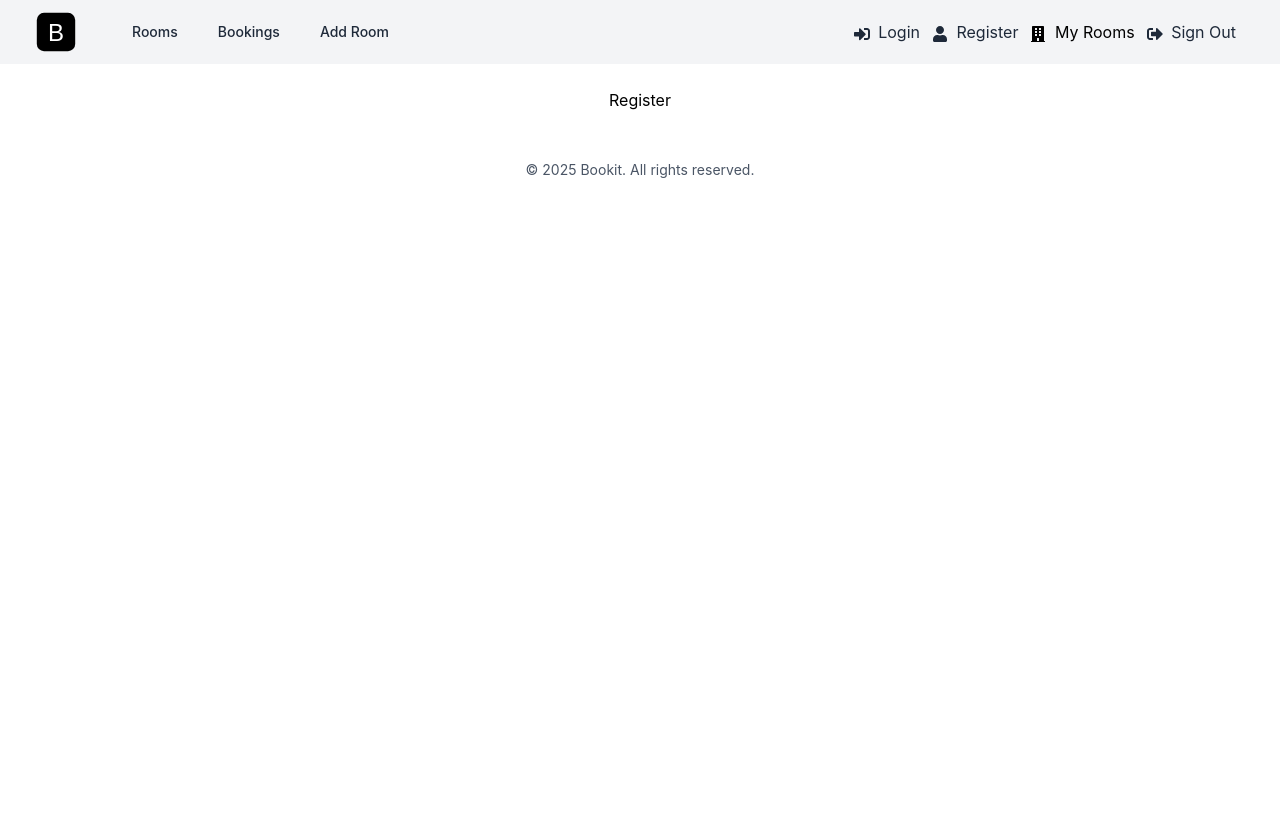
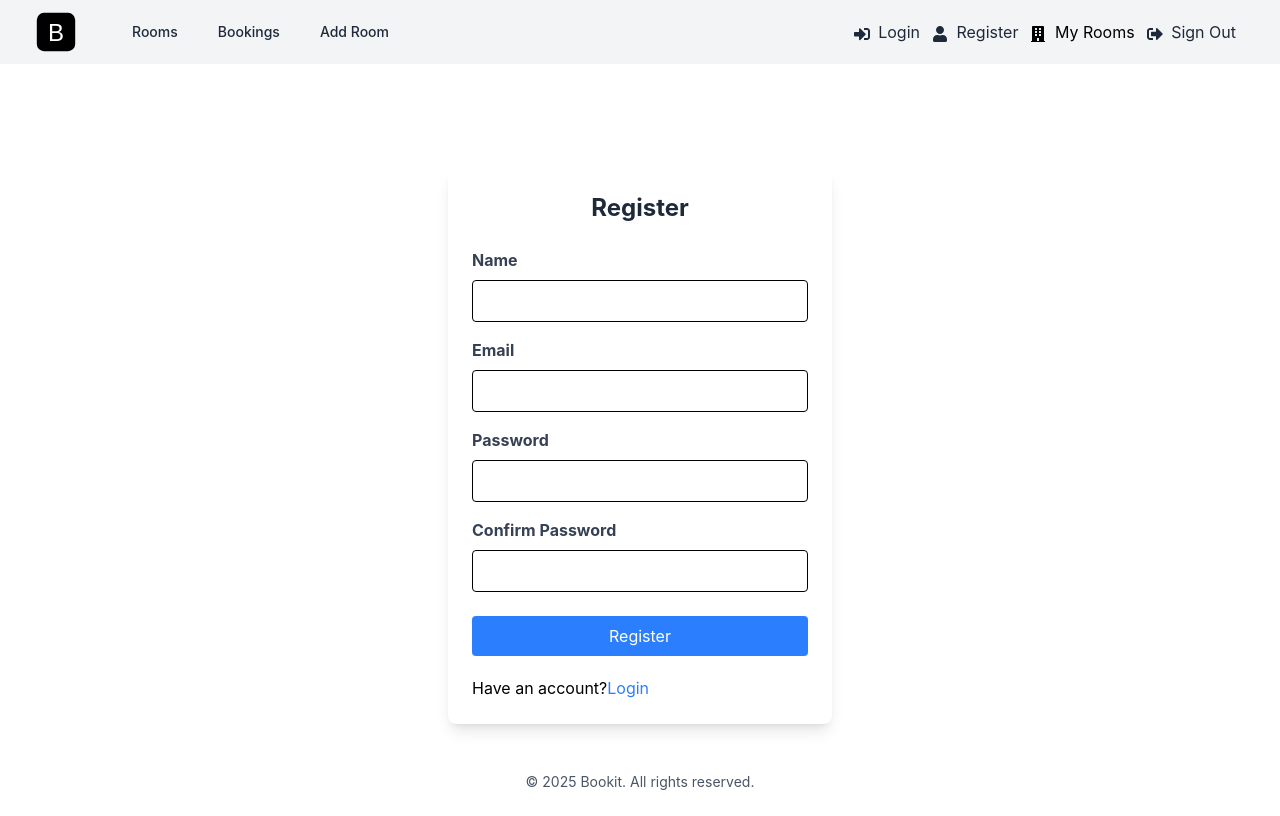
Before and after one commit to Mehdi-Rh/Bookit-Mern, a React (Vite) app in the folder frontend/: page /register in a window 1280 px wide. Built offline with nearby package versions, Linux system fonts and the light colour scheme.

Commit message:
Prepare all component

```diff
--- a/frontend/src/App.jsx
+++ b/frontend/src/App.jsx
@@ -5,10 +5,10 @@ import { BrowserRouter as Router, Routes, Route } from "react-router-dom";
 import RoomDetails from "./pages/rooms/RoomDetails";
 import Login from "./pages/auth/Login";
 import Register from "./pages/auth/Register";
-import Bookings from "./pages/Bookings";
 import AddRooms from "./pages/rooms/AddRooms";
 import Home from "./pages/rooms/Home";
 import MyRooms from "./pages/rooms/MyRooms";
+import BookingsPage from "./pages/bookings/BookingsPage";
 
 function App() {
   return (
@@ -31,7 +31,7 @@ function App() {
               <Route path="/rooms/:id" element={<RoomDetails />} />
               <Route path="/rooms/add" element={<AddRooms />} />
               <Route path="/rooms/my" element={<MyRooms />} />
-              <Route path="/bookings" element={<Bookings />} />
+              <Route path="/bookings" element={<BookingsPage />} />
             </Routes>
           </div>
           <Footer />
--- a/frontend/src/pages/Bookings.jsx
+++ /dev/null
@@ -1,7 +0,0 @@
-import React from "react";
-
-const Bookings = () => {
-  return <div>Bookings</div>;
-};
-
-export default Bookings;
--- a/frontend/src/pages/auth/Login.jsx
+++ b/frontend/src/pages/auth/Login.jsx
@@ -1,7 +1,96 @@
-import React from "react";
+// import { useRouter } from "next/navigation";
+import { useEffect } from "react";
+// import { useFormState } from "react-dom";
+import { toast } from "react-toastify";
+// import createSession from "../actions/createSession";
+// import { useAuth } from "@/context/authContext";
+import { Link, redirect } from "react-router";
+import { useForm } from "react-hook-form";
 
-const Login = () => {
-  return <div>Login</div>;
+const LoginPage = () => {
+  const {
+    register,
+    handleSubmit,
+    formState: { errors, isSubmitSuccessful },
+  } = useForm();
+
+  // const { isAuthenticated, setIsAuthenticated } = useAuth();
+
+  const onSubmit = async (data) => {
+    console.log({ login: data });
+    // await signup(data.name, data.email, data.password);
+  };
+
+  useEffect(() => {
+    if (errors) toast.error(errors);
+    if (isSubmitSuccessful) {
+      toast.success("Logged in successfully!");
+      // setIsAuthenticated(true);
+      redirect("/");
+    }
+  }, [errors, isSubmitSuccessful]);
+
+  return (
+    <div className="flex items-center justify-center w-auto md:w-md">
+      <div className="bg-white shadow-lg rounded-lg p-6 w-full max-w-sm mt-20">
+        <form onSubmit={handleSubmit(onSubmit)}>
+          <h2 className="text-2xl font-bold text-center text-gray-800 mb-6">
+            Login
+          </h2>
+
+          <div className="mb-4">
+            <label
+              htmlFor="email"
+              className="block text-gray-700 font-bold mb-2"
+            >
+              Email
+            </label>
+            <input
+              type="email"
+              id="email"
+              name="email"
+              className="border rounded w-full py-2 px-3"
+              autoComplete="email"
+              required
+            />
+          </div>
+
+          <div className="mb-6">
+            <label
+              htmlFor="password"
+              className="block text-gray-700 font-bold mb-2"
+            >
+              Password
+            </label>
+            <input
+              type="password"
+              id="password"
+              name="password"
+              className="border rounded w-full py-2 px-3"
+              autoComplete="password"
+              required
+            />
+          </div>
+
+          <div className="flex flex-col gap-5">
+            <button
+              type="submit"
+              className="bg-blue-500 text-white px-4 py-2 rounded hover:bg-blue-700"
+            >
+              Login
+            </button>
+
+            <p>
+              No account?
+              <Link to="/register" className="text-blue-500">
+                Register
+              </Link>
+            </p>
+          </div>
+        </form>
+      </div>
+    </div>
+  );
 };
 
-export default Login;
+export default LoginPage;
--- a/frontend/src/pages/auth/Register.jsx
+++ b/frontend/src/pages/auth/Register.jsx
@@ -1,7 +1,125 @@
-import React from "react";
+"use client";
 
-const Register = () => {
-  return <div>Register</div>;
+import { useEffect } from "react";
+import { useForm } from "react-hook-form";
+import { toast } from "react-toastify";
+import { Link, redirect } from "react-router";
+// import createUser from '@/app/actions/createUser';
+
+const RegisterPage = () => {
+  const {
+    register,
+    handleSubmit,
+    formState: { errors, isSubmitSuccessful },
+  } = useForm();
+
+  const onSubmit = async (data) => {
+    console.log({ signup: data });
+    // await signup(data.name, data.email, data.password);
+  };
+
+  useEffect(() => {
+    if (errors) toast.error(errors);
+    // if (errors) toast.error("An error occurred");
+    if (isSubmitSuccessful) {
+      toast.success("You can now log in!");
+      redirect("/login");
+    }
+  }, [errors, isSubmitSuccessful]);
+  return (
+    <div className="flex items-center justify-center w-auto md:w-md">
+      <div className="bg-white shadow-lg rounded-lg p-6 w-full max-w-sm mt-20">
+        <form onSubmit={handleSubmit(onSubmit)}>
+          <h2 className="text-2xl font-bold text-center text-gray-800 mb-6">
+            Register
+          </h2>
+          <div className="mb-4">
+            <label
+              htmlFor="name"
+              className="block text-gray-700 font-bold mb-2"
+            >
+              Name
+            </label>
+            <input
+              type="text"
+              id="name"
+              name="name"
+              className="border rounded w-full py-2 px-3"
+              {...register("name", { required: true })}
+              required
+            />
+          </div>
+
+          <div className="mb-4">
+            <label
+              htmlFor="email"
+              className="block text-gray-700 font-bold mb-2"
+            >
+              Email
+            </label>
+            <input
+              type="email"
+              id="email"
+              name="email"
+              className="border rounded w-full py-2 px-3"
+              autoComplete="email"
+              required
+            />
+          </div>
+
+          <div className="mb-4">
+            <label
+              htmlFor="password"
+              className="block text-gray-700 font-bold mb-2"
+            >
+              Password
+            </label>
+            <input
+              type="password"
+              id="password"
+              name="password"
+              className="border rounded w-full py-2 px-3"
+              required
+              autoComplete="password"
+            />
+          </div>
+
+          <div className="mb-6">
+            <label
+              htmlFor="confirm-password"
+              className="block text-gray-700 font-bold mb-2"
+            >
+              Confirm Password
+            </label>
+            <input
+              type="password"
+              id="confirm-password"
+              name="confirm-password"
+              className="border rounded w-full py-2 px-3"
+              autoComplete="confirm-password"
+              required
+            />
+          </div>
+
+          <div className="flex flex-col gap-5">
+            <button
+              type="submit"
+              className="bg-blue-500 text-white px-4 py-2 rounded hover:bg-blue-700"
+            >
+              Register
+            </button>
+
+            <p>
+              Have an account?
+              <Link to="/login" className="text-blue-500">
+                Login
+              </Link>
+            </p>
+          </div>
+        </form>
+      </div>
+    </div>
+  );
 };
 
-export default Register;
+export default RegisterPage;
--- /dev/null
+++ b/frontend/src/pages/bookings/BookedRoomCard.jsx
@@ -0,0 +1,55 @@
+import { Link } from "react-router";
+import CancelBookingButton from "./CancelBookingButton";
+
+const BookedRoomCard = ({ booking }) => {
+  const { room_id: room } = booking;
+
+  const formatDate = (dateString) => {
+    const date = new Date(dateString);
+
+    // Get month
+    const options = { month: "short" };
+    const month = date.toLocaleString("en-US", options, { timeZone: "UTC" });
+
+    // Get day
+    const day = date.getUTCDate();
+
+    // Format time in UTC 12-hour
+    const timeOptions = {
+      hour: "numeric",
+      minute: "numeric",
+      hour12: true,
+      timeZone: "UTC",
+    };
+
+    const time = date.toLocaleString("en-US", timeOptions);
+
+    // Final formatted string
+    return `${month} ${day} at ${time}`;
+  };
+
+  return (
+    <div className="bg-white shadow rounded-lg p-4 mt-4 flex flex-col sm:flex-row justify-between items-start sm:items-center">
+      <div>
+        <h4 className="text-lg font-semibold">{room.name}</h4>
+        <p className="text-sm text-gray-600">
+          <strong>Check In:</strong> {formatDate(booking.check_in)}
+        </p>
+        <p className="text-sm text-gray-600">
+          <strong>Check Out:</strong> {formatDate(booking.check_out)}
+        </p>
+      </div>
+      <div className="flex flex-col sm:flex-row w-full sm:w-auto sm:space-x-2 mt-2 sm:mt-0">
+        <Link
+          href={`/rooms/${room.$id}`}
+          className="bg-blue-500 text-white px-4 py-2 rounded mb-2 sm:mb-0 w-full sm:w-auto text-center hover:bg-blue-700"
+        >
+          View Room
+        </Link>
+        <CancelBookingButton bookingId={booking.$id} />
+      </div>
+    </div>
+  );
+};
+
+export default BookedRoomCard;
--- /dev/null
+++ b/frontend/src/pages/bookings/BookingsPage.jsx
@@ -0,0 +1,28 @@
+// import getMyBookings from "../actions/getMyBookings";
+// import Heading from "../../components/Heading";
+import BookedRoomCard from "./BookedRoomCard";
+import Heading from "../../components/Heading";
+
+const BookingsPage = () => {
+  const getMyBookings = () => {
+    console.log("getMyBookings");
+    return [];
+  };
+
+  const bookings = getMyBookings();
+
+  return (
+    <>
+      <Heading title="My Bookings" />
+      {bookings.length === 0 ? (
+        <p className="text-gray-600 mt-4">You have no bookings</p>
+      ) : (
+        bookings.map((booking) => (
+          <BookedRoomCard key={booking.$id} booking={booking} />
+        ))
+      )}
+    </>
+  );
+};
+
+export default BookingsPage;
--- /dev/null
+++ b/frontend/src/pages/bookings/CancelBookingButton.jsx
@@ -0,0 +1,38 @@
+"use client";
+import { toast } from "react-toastify";
+// import cancelBooking from "@/app/actions/cancelBooking";
+
+const CancelBookingButton = ({ bookingId }) => {
+  const handleCancelClick = async () => {
+    if (!confirm("Are you sure you want to cancel this booking?")) {
+      return;
+    }
+
+    const cancelBooking = async (bookingId) => {
+      console.log({ bookingId });
+    };
+    try {
+      const result = await cancelBooking(bookingId);
+
+      if (result.success) {
+        toast.success("Booking cancelled successfully!");
+      }
+    } catch (error) {
+      console.log("Failed to cancel booking", error);
+      return {
+        error: "Failed to cancel booking",
+      };
+    }
+  };
+
+  return (
+    <button
+      onClick={handleCancelClick}
+      className="bg-red-500 text-white px-4 py-2 rounded w-full sm:w-auto text-center hover:bg-red-700"
+    >
+      Cancel Booking
+    </button>
+  );
+};
+
+export default CancelBookingButton;
--- /dev/null
+++ b/frontend/tailwind.config.js
@@ -0,0 +1,17 @@
+/** @type {import('tailwindcss').Config} */
+module.exports = {
+  content: [
+    "./pages/**/*.{js,ts,jsx,tsx,mdx}",
+    "./components/**/*.{js,ts,jsx,tsx,mdx}",
+    "./app/**/*.{js,ts,jsx,tsx,mdx}",
+  ],
+  theme: {
+    extend: {
+      colors: {
+        background: "var(--background)",
+        foreground: "var(--foreground)",
+      },
+    },
+  },
+  plugins: [],
+};
```
